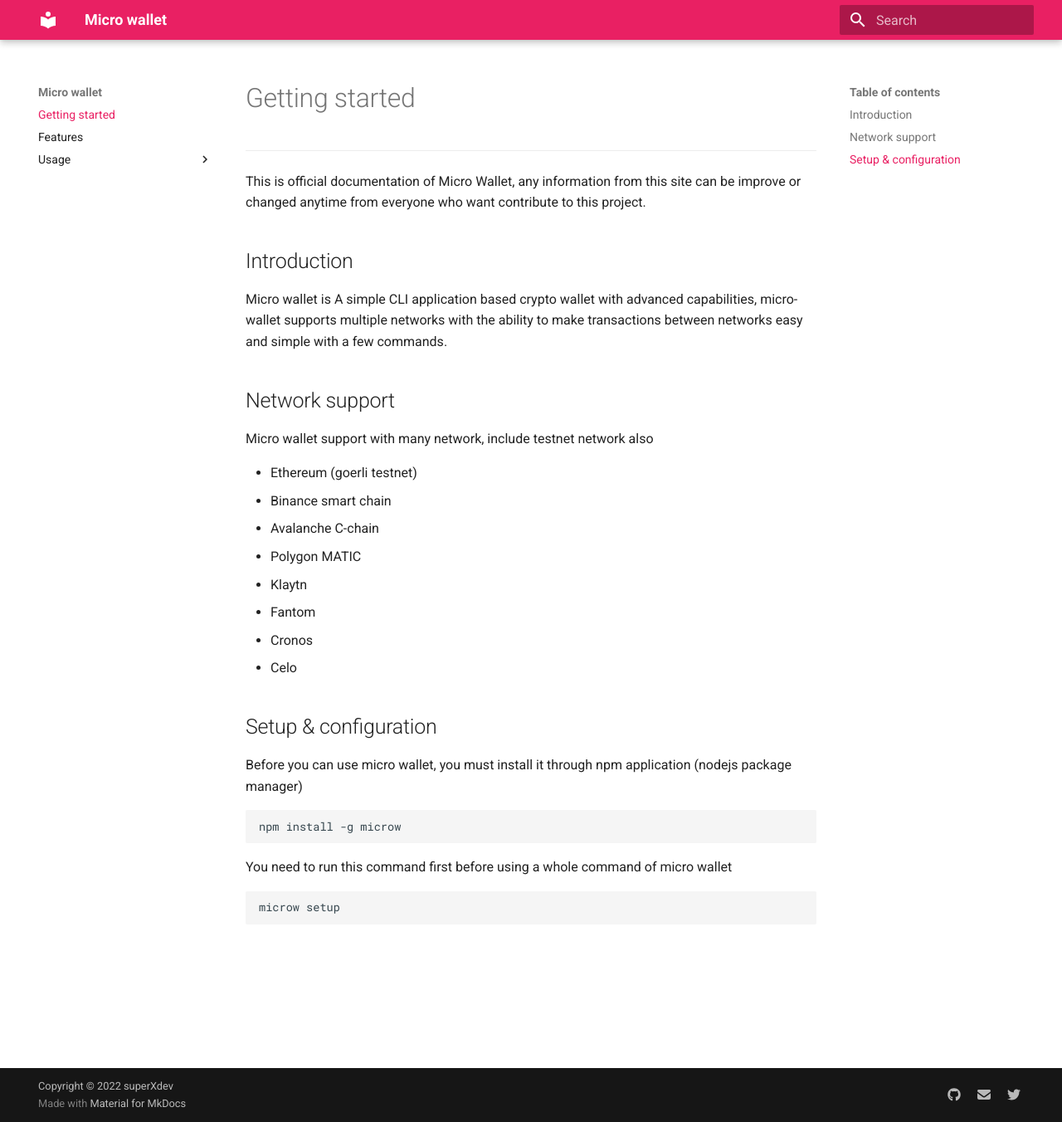
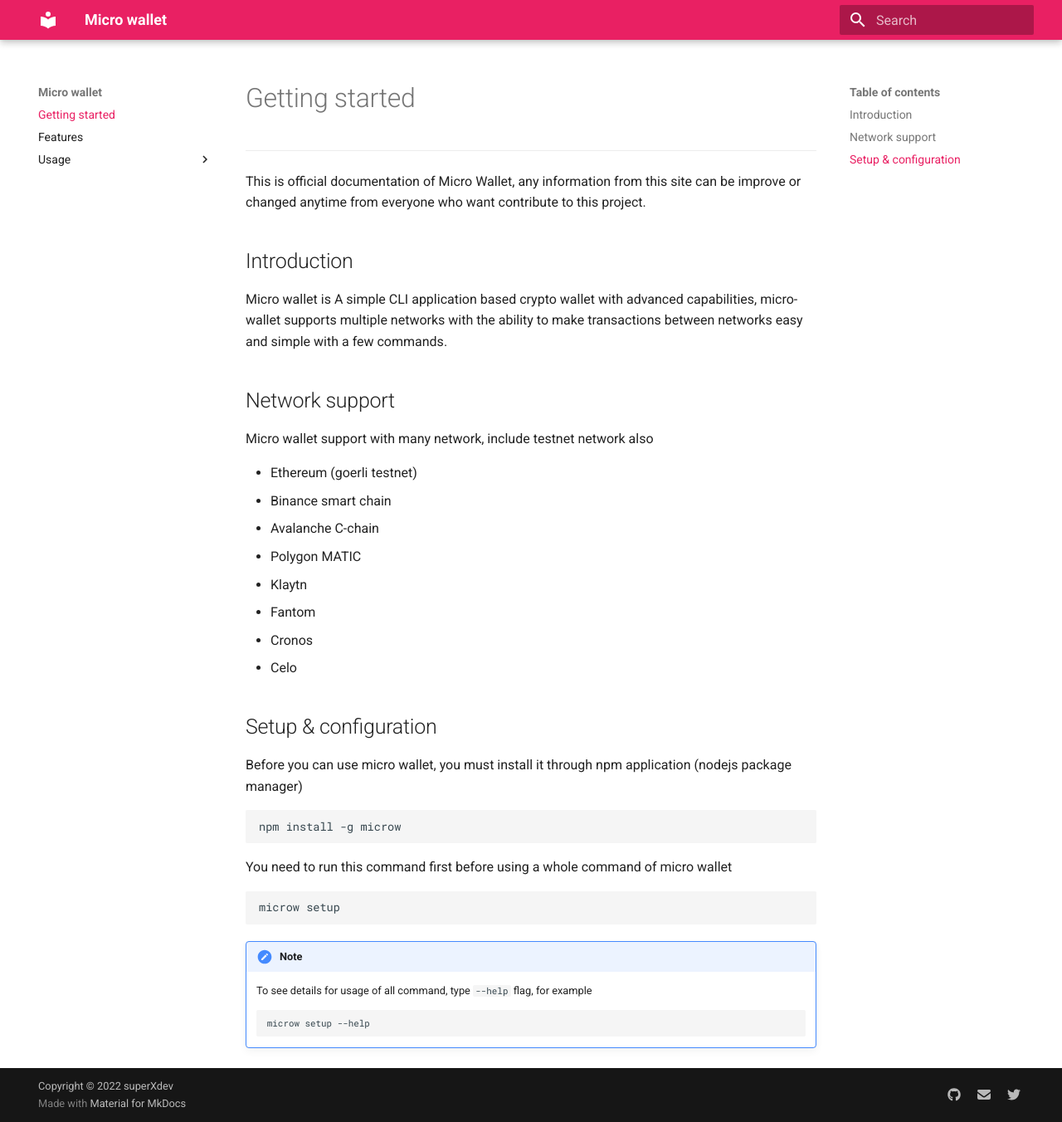
Before and after one commit to superXdev/micro-wallet, an MkDocs documentation site: the page built from docs/index.md, in a window 1280 px wide and 1352 px high. Shown: the whole window at 83% size. Built offline with MkDocs 1.6.1 and Material for MkDocs 9.7.7, drawn with Linux system fonts in a browser that asks for light colours.

Commit message:
Add setup & config documentation

````diff
--- a/docs/index.md
+++ b/docs/index.md
@@ -29,3 +29,10 @@ You need to run this command first before using a whole command of micro wallet
 ```bash
 microw setup
 ```
+
+!!! note
+
+    To see details for usage of all command, type `--help` flag, for example
+    ```bash
+    microw setup --help
+    ```
--- a/mkdocs.yml
+++ b/mkdocs.yml
@@ -1,5 +1,8 @@
 site_name: Micro wallet
 markdown_extensions:
+  - admonition
+  - pymdownx.details
+  - pymdownx.superfences
   - def_list
   - pymdownx.tasklist:
       custom_checkbox: true
````
Also changed, not shown: docs/usage/1-setup.md (added, +35 -0 lines), docs/usage/1. setup.md (deleted, +0 -1 lines), 1 other file.
